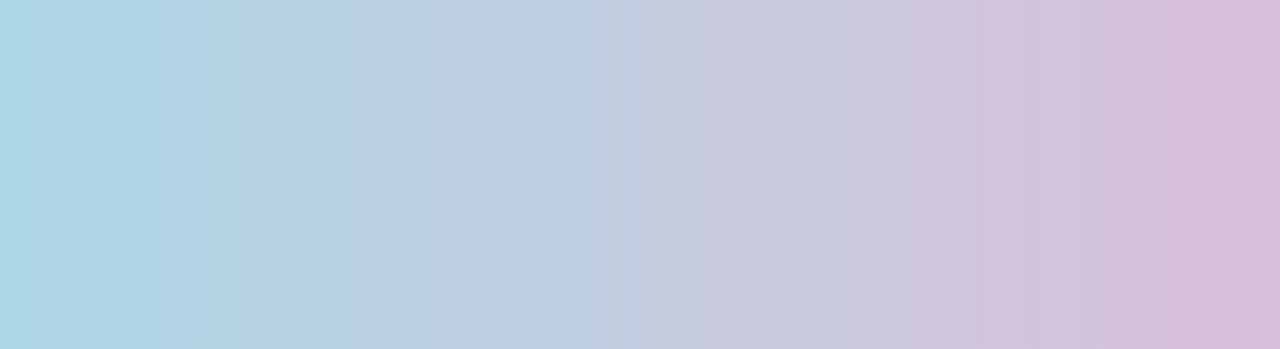
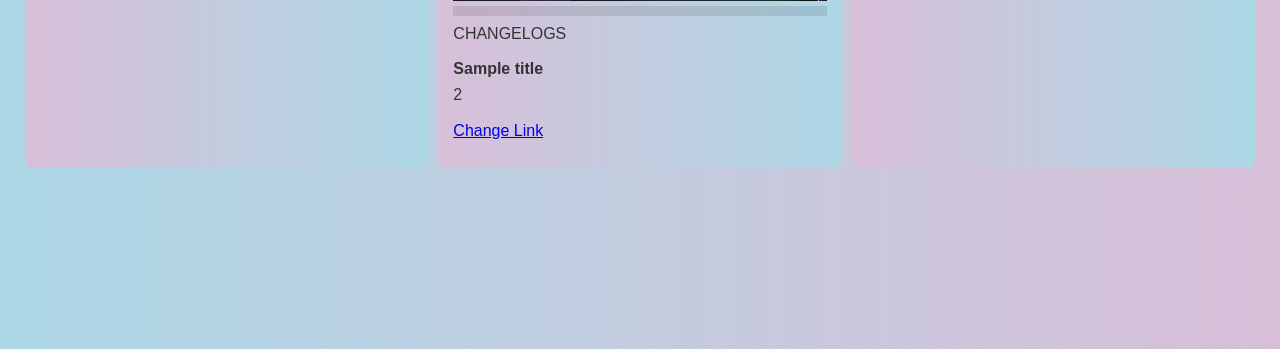
Before and after one commit to grmtek/grmdash, a Flask app: template templates/dashboard.html in a window 1280 px wide. Shown: the part 451-800 px from the top of the page. Run offline with Flask 3, Linux system fonts and the light colour scheme; the template is opened without the code that fills it: most values are stand-ins (such as "Sample title", 1, 10 or a date in 2020); parts of the project's set-up code (start-up, migrations or seed data) failed here and were passed over.

Commit message:
a valid dashboard appears!

```diff
--- a/app.py
+++ b/app.py
@@ -1,5 +1,5 @@
 from flask import Flask, redirect, url_for, render_template
-from gh import get_changelog, get_incident_history, get_latest_incident, get_availability_reports, get_github_status
+from gh import get_changelog, get_incident_history, get_latest_incident, get_blogfeed, get_github_status
 from datetime import datetime
 
 app = Flask(__name__)
@@ -15,18 +15,18 @@
     incident = get_latest_incident()
     status = get_github_status()
     incidentHistory = get_incident_history()
-    availabilityReports = get_availability_reports()
+    blogfeed = get_blogfeed()
     now = datetime.now()
-    time = now.strftime("%a, %-d %b %Y %-H:%M:%S +0000")
+    time = now.strftime("%a, %-d %b %Y %-H:%M:%S ")
 
     return render_template("dashboard.html",
                            changelogs=changelogs,
                            incident=incident,
                            status=status,
                            incidentHistory=incidentHistory,
-                           availabilityReports=availabilityReports,
+                           blogfeed=blogfeed,
                            time=time)
 
 
 if __name__ == "__main__":
-    app.run(debug=True)
+    app.run()
--- a/templates/dashboard.html
+++ b/templates/dashboard.html
@@ -17,9 +17,20 @@
         <h2>{{ status }}</h2>
         <div class="horizontal-divider"></div> <!-- horidividal-->
         {% endif %}
- <p> {{ incident }} </p>
+        <p> LAST INCIDENT</p>
+        <h4> {{ incident.title[0] }} </h4>
+        <p>{{ incident.published[0] }}</p>
+        <p><a href="{{ incident.link[n] }}" target="_blank">Incident Link</a></p>
 
-        <p> {{ changelogs }} </p>
+
+        <div class="horizontal-divider"></div> <!-- horidividal-->
+<p> INCIDENT HISTORY </p>
+    {% for n in range(incidentHistory.title|length) %}
+
+        <h4>{{ incidentHistory.title[n] }}</h4>
+        <p>{{ incidentHistory.published[n] }}</p>
+        <p><a href="{{ incidentHistory.link[n] }}" target="_blank">Incident Link</a></p>
+    {% endfor %}
 
     </div>
 
@@ -28,13 +39,21 @@
         <img src="{{ url_for('static', filename='images/test_400x400.png') }}" alt="its a dinosaur" class="trex">
         <div class="horizontal-divider"></div> <!-- horidividal-->
 
-        <ul> {{ incidentHistory }} </ul>
-
-
+<p>CHANGELOGS</p>
+        {% for n in range(changelogs.title|length) %}
+        <h4>{{ changelogs.title[n] }}</h4>
+        <p>{{ changelogs.published[n] }}</p>
+        <p><a href="{{ incidentHistory.link[n] }}" target="_blank">Change Link</a></p>
+        {% endfor %}
     </div>
     <div class="container">
+<p> BLOG FEED </p>
+        {% for n in range(blogfeed.title|length) %}
+        <h4>{{ blogfeed.title[n] }}</h4>
+        <p>{{ blogfeed.published[n] }}</p>
+        <p><a href="{{ blogfeed.link[n] }}" target="_blank">Blog Link</a></p>
 
-        <p> {{ availabilityReports }}  </p>
+        {% endfor %}
 
 
 {% endblock %}
```
Also changed, not shown: gh.py (+22 -40 lines), static/images/test_400x400.png (added), 1 other file.
